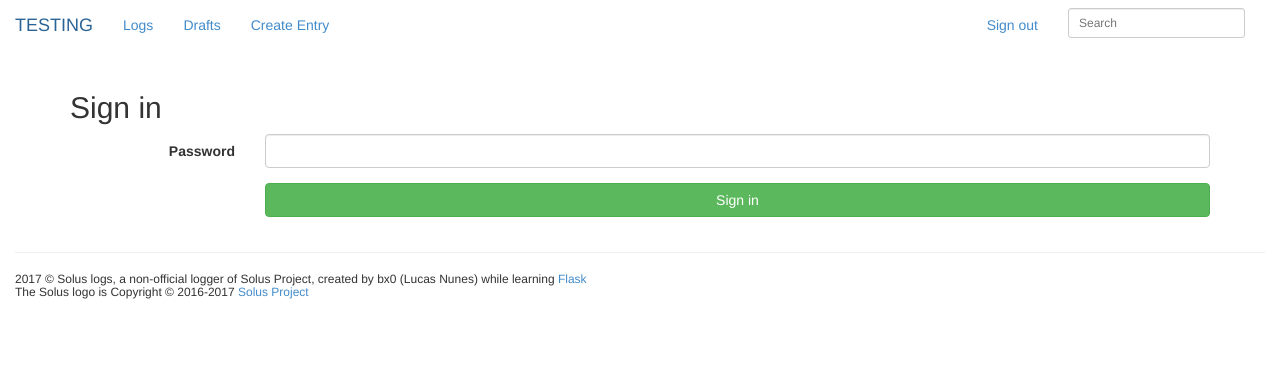
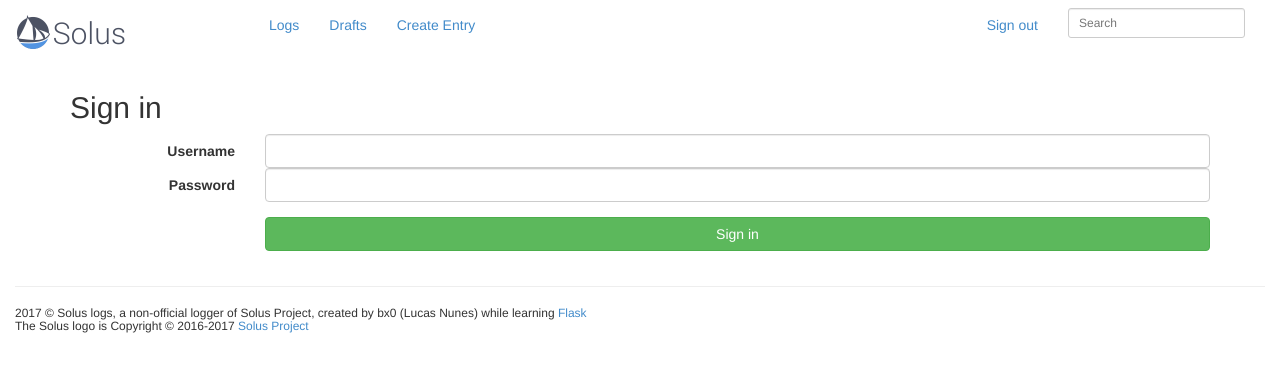
Before and after one commit to lucascnunes/solus-log-flask-fun, a Flask app: a page that uses templates/login.html in a window 1280 px wide. Shown: the top 372 px of the page. Run offline with Flask 2, Linux system fonts and the light colour scheme; the visitor is signed in with stand-in values (Sample User, id 1); some libraries are stand-ins or nearby versions.

Commit message:
Adding flask-login

```diff
--- a/app.py
+++ b/app.py
@@ -14,7 +14,8 @@
 from flask import (Flask, flash, Markup, redirect, render_template, request,
                    Response, session, url_for)
 from flask_bcrypt import Bcrypt
-from flask_login import LoginManager
+from flask.ext.login import LoginManager, UserMixin, \
+                                login_required, login_user, logout_user
 
 from markdown import markdown
 from markdown.extensions.codehilite import CodeHiliteExtension
@@ -75,6 +76,7 @@
 # https://flask-login.readthedocs.io/en/latest/
 login_manager = LoginManager()
 login_manager.init_app(app)
+login_manager.login_view = "login"
 
 class User(flask_db.Model):
     username = CharField(unique=True)
@@ -187,32 +189,61 @@
     class Meta:
         database = database
 
-def login_required(fn):
-    @functools.wraps(fn)
-    def inner(*args, **kwargs):
-        if session.get('logged_in'):
-            return fn(*args, **kwargs)
-        return redirect(url_for('login', next=request.path))
-    return inner
+# def login_required(fn):
+#     @functools.wraps(fn)
+#     def inner(*args, **kwargs):
+#         if session.get('logged_in'):
+#             return fn(*args, **kwargs)
+#         return redirect(url_for('login', next=request.path))
+#     return inner
+
+@app.route('/register/', methods=['GET', 'POST'])
+def register():
+    if request.method == 'POST' and request.form.get('username') and request.form.get('email') and request.form.get('password'):
+        if request.form.get('password') == request.form.get('confirm-password'):
+            user = User
+            user.username = request.form.get('username')
+            user.email = request.form.get('email')
+            user.password = bcrypt.generate_password_hash(request.form.get('password'))
+            user.authenticated = True
+            try:
+                with database.atomic():
+                    user.save()
+            except IntegrityError:
+                flash('Error: this user is already exist.', 'danger')
+            else:
+                flash('Account saved successfully.', 'success')
+                return redirect(url_for('index'))
+        else:
+            flash('Your password don\'t match the confirm password.', 'danger')
+    else:
+        flash('Please fill all the fields.', 'danger')
+
 
 @app.route('/login/', methods=['GET', 'POST'])
 def login():
     next_url = request.args.get('next') or request.form.get('next')
-    if request.method == 'POST' and request.form.get('password'):
+    if request.method == 'POST' and request.form.get('password') and request.form.get('username'):
         password = bcrypt.generate_password_hash(request.form.get('password'))
-        if bcrypt.check_password_hash(password, app.config['ADMIN_PASSWORD']):
-            session['logged_in'] = True
-            session.permanent = True  # Use cookie to store session.
+        username = request.form.get('username')
+        user = User.get_object_or_404(User.select(), User.username == username)
+        if bcrypt.check_password_hash(password, user.password):
+            login_user(user.id)
+            # session['logged_in'] = True
+            # session.permanent = True  # Use cookie to store session.
             flash('You are now logged in.', 'success')
             return redirect(next_url or url_for('index'))
         else:
-            flash('Incorrect password.', 'danger')
+            flash('Incorrect username/password.', 'danger')
     return render_template('login.html', next_url=next_url)
 
 @app.route('/logout/', methods=['GET', 'POST'])
 def logout():
     if request.method == 'POST':
+        user = current_user
+        user.authenticated = False
         session.clear()
+        logout_user()
         return redirect(url_for('login'))
     return render_template('logout.html')
 
--- a/config.cfg
+++ b/config.cfg
@@ -2,11 +2,11 @@
 
 # Website information
 WEBSITE_TITLE = '' # website page title
-LOGO_TEXT = 'TESTING' # if LOGO_IMG empty LOGO_TEXT will be show
+LOGO_TEXT = '' # if LOGO_IMG empty LOGO_TEXT will be show
 LOGO_IMG = '' # put the image on 'static/images/' folder and change the value of this variable to your image file.extension
 INDEX_PAGE_NAME = '' # name of the index page link
 FOOTER_TEXT = '' # website page footer
 
 # Custom port
 # port 80 only works without apache or nginx if they are running you need to stop them before runing the application
-PORT= 80
+PORT= 8000
--- a/templates/login.html
+++ b/templates/login.html
@@ -8,6 +8,10 @@
 <div class="container">
   <form action="{{ url_for('login', next=next_url) }}" class="form-horizontal" method="post">
     <div class="form-group">
+      <label for="username" class="col-sm-2 control-label">Username</label>
+      <div class="col-sm-10">
+        <input class="form-control" id="username" name="username" type="text">
+      </div>
       <label for="password" class="col-sm-2 control-label">Password</label>
       <div class="col-sm-10">
         <input class="form-control" id="password" name="password" type="password">
```
